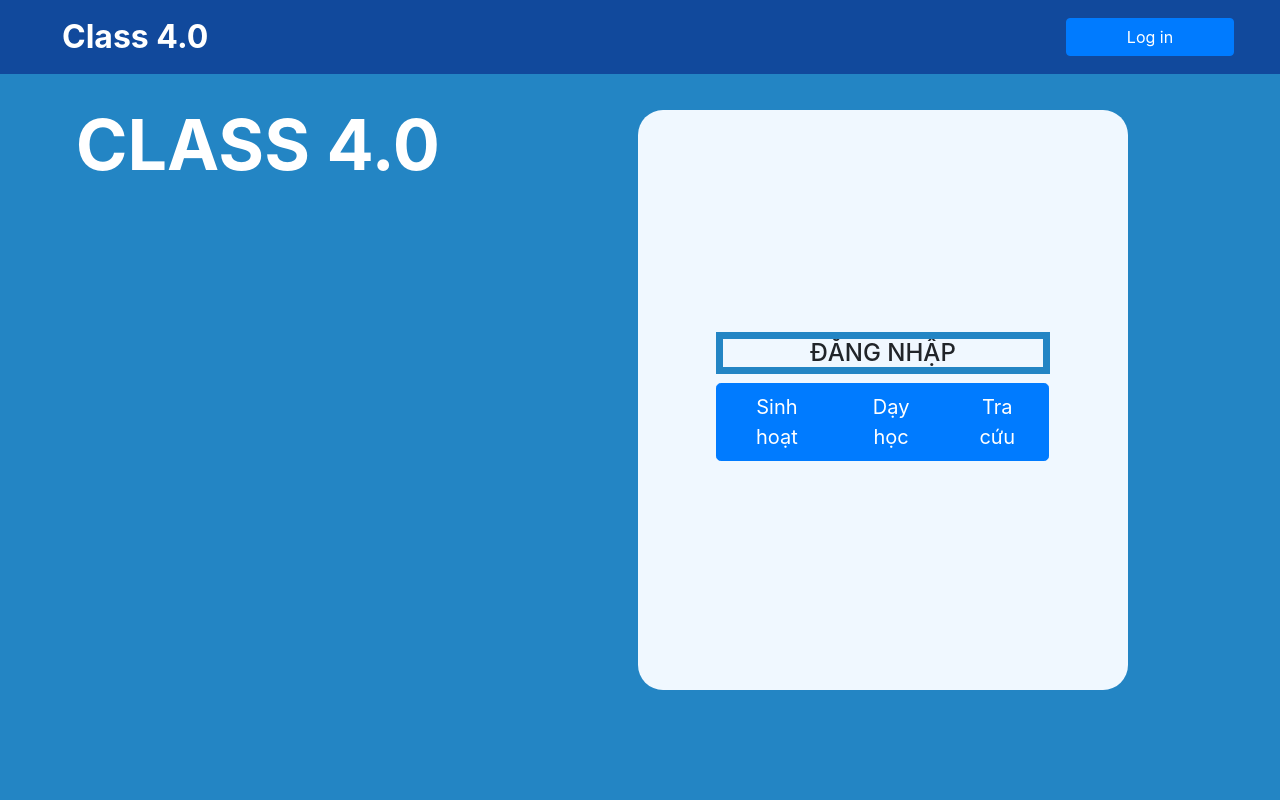
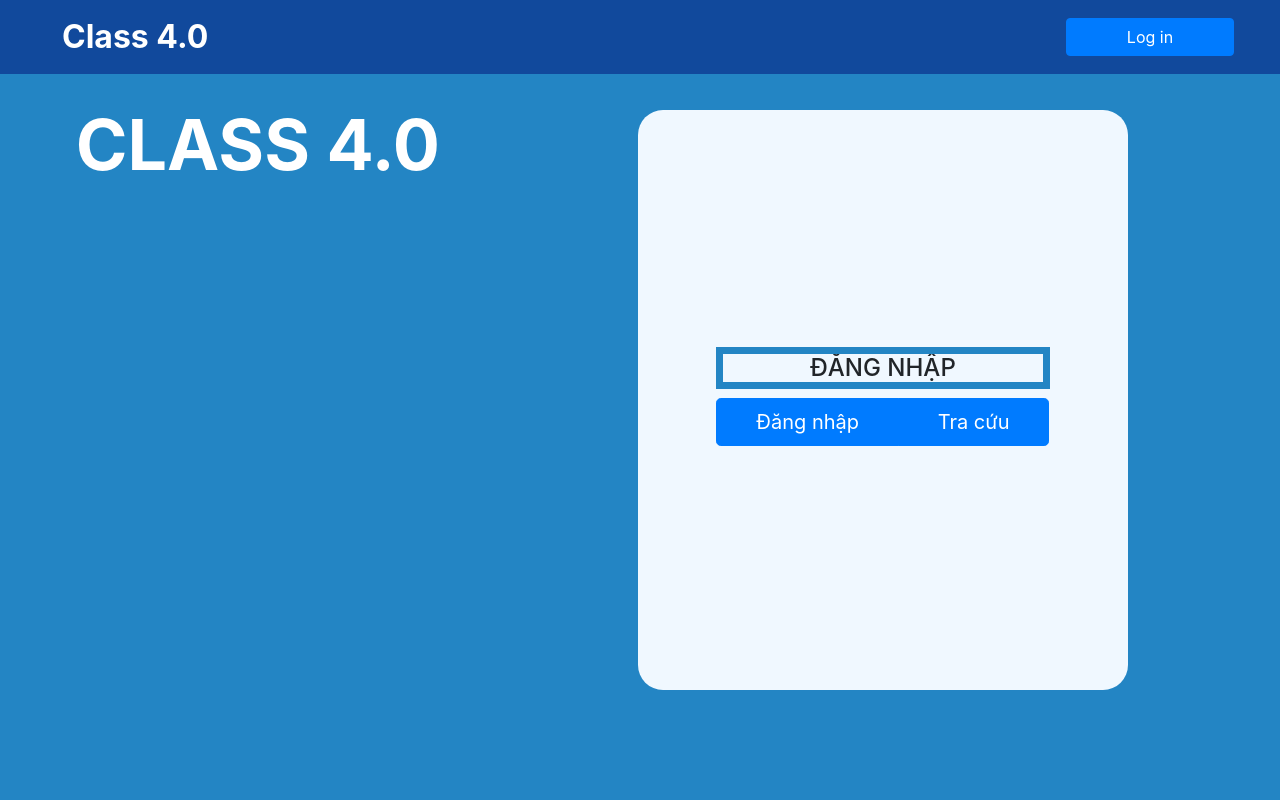
Before and after one commit to CodeBotX/Classroom_Management, a Django app: page /login/ in a window 1280 px wide. Run offline with Django 4.2, Linux system fonts and the light colour scheme; some libraries are stand-ins or nearby versions.

Commit message:
tuananh update

```diff
--- a/Classroom/templates/login.html
+++ b/Classroom/templates/login.html
@@ -36,33 +36,15 @@
                 </div>
 
                 <div class="btn-group btn-group-lg d-flex justify-content-center">  <!--khối group button-->
-                  <button type="button" class="btn btn-primary" href="" data-toggle="collapse" data-target="#sinh_hoat">Sinh hoạt</button>
-                  <button type="button" class="btn btn-primary" href="" data-toggle="collapse" data-target="#day_hoc">Dạy học</button>
+                  <button type="button" class="btn btn-primary" href="" data-toggle="collapse" data-target="#dang_nhap">Đăng nhập</button>
                   <button type="button" class="btn btn-primary" href="" data-toggle="collapse" data-target="#tra_cuu">Tra cứu</button>
                 </div>
 
                 <div>  <!--khối đăng nhập-->
-                  <div id="sinh_hoat" class="collapse"> <!--khoi dang nhap cho sinh hoat-->
-                    <p></p> <!--tạo khoảng cách thôi-->
-                    <p class="text-center font-weight-bold">SINH HOẠT</p>
-                    <form action="/action_page.php">
-                      <div class="mb-3 mt-3">
-                        <label for="email" class="form-label">Email:</label>
-                        <input type="email" class="form-control" id="email" placeholder="Enter email" name="email">
-                      </div>
-                      <div class="mb-3">
-                        <label for="pwd" class="form-label">Password:</label>
-                        <input type="password" class="form-control" id="pwd" placeholder="Enter password" name="pswd">
-                      </div>
 
-                      <button type="submit" class="btn btn-primary">Submit</button>
-                    </form>
-
-                  </div>
-
-                  <div id="day_hoc" class="collapse"> <!--khoi dang nhap cho day hoc-->
+                  <div id="dang_nhap" class="collapse"> <!--khoi dang nhap cho dang nhap-->
                     <p></p>
-                    <p class="text-center font-weight-bold">DẠY HỌC</p>
+                    <p class="text-center font-weight-bold">ĐĂNG NHẬP</p>
                     <form action='.' method='POST'>
                       {% csrf_token %}
                       {% for key,value in form.errors.items %}
@@ -106,8 +88,8 @@
                   <script>
                     // Sử dụng sự kiện show.bs.collapse để ẩn collapse khác khi một collapse được mở
                     $(document).ready(function(){
-                      $('#sinh_hoat, #day_hoc, #tra_cuu').on('show.bs.collapse', function () {
-                        $('#sinh_hoat, #day_hoc, #tra_cuu').not(this).collapse('hide');
+                      $('#dang_nhap, #tra_cuu').on('show.bs.collapse', function () {
+                        $('#dang_nhap, #tra_cuu').not(this).collapse('hide');
                       });
                     });
                   </script>
```
